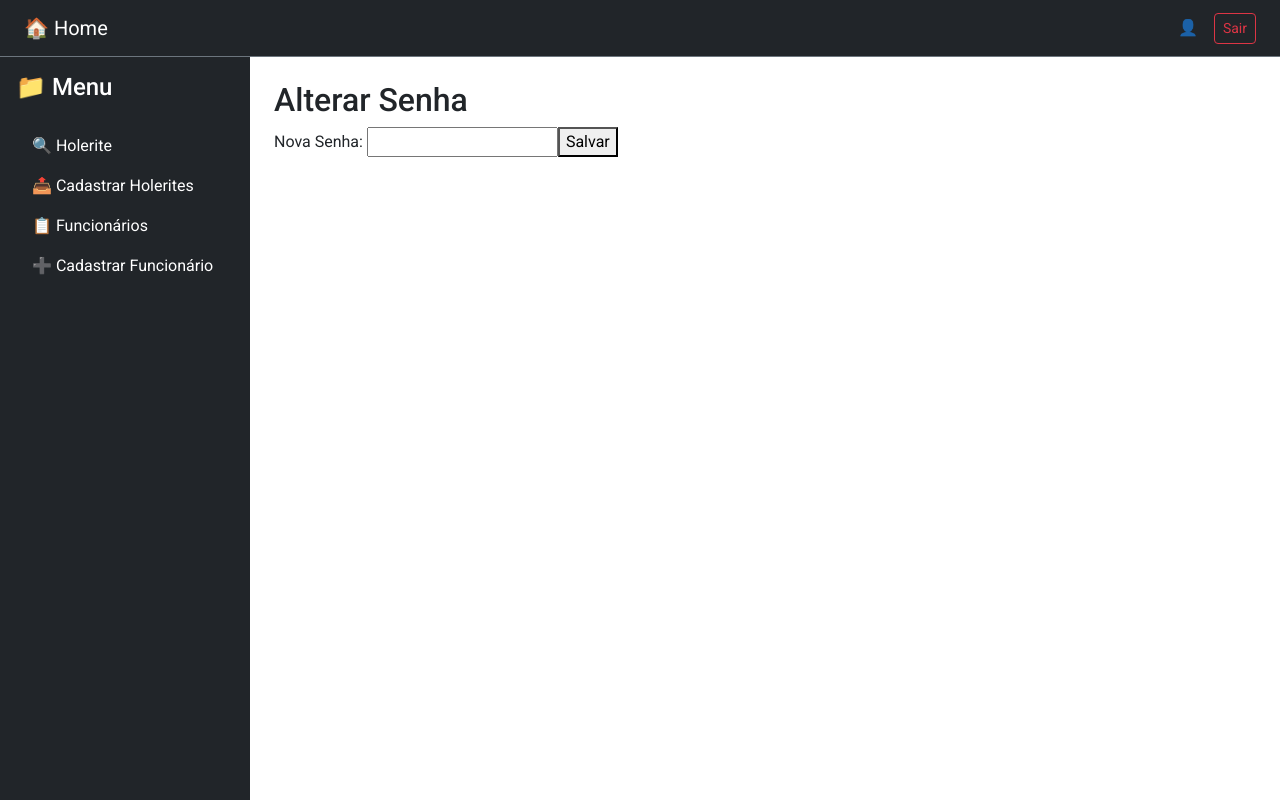
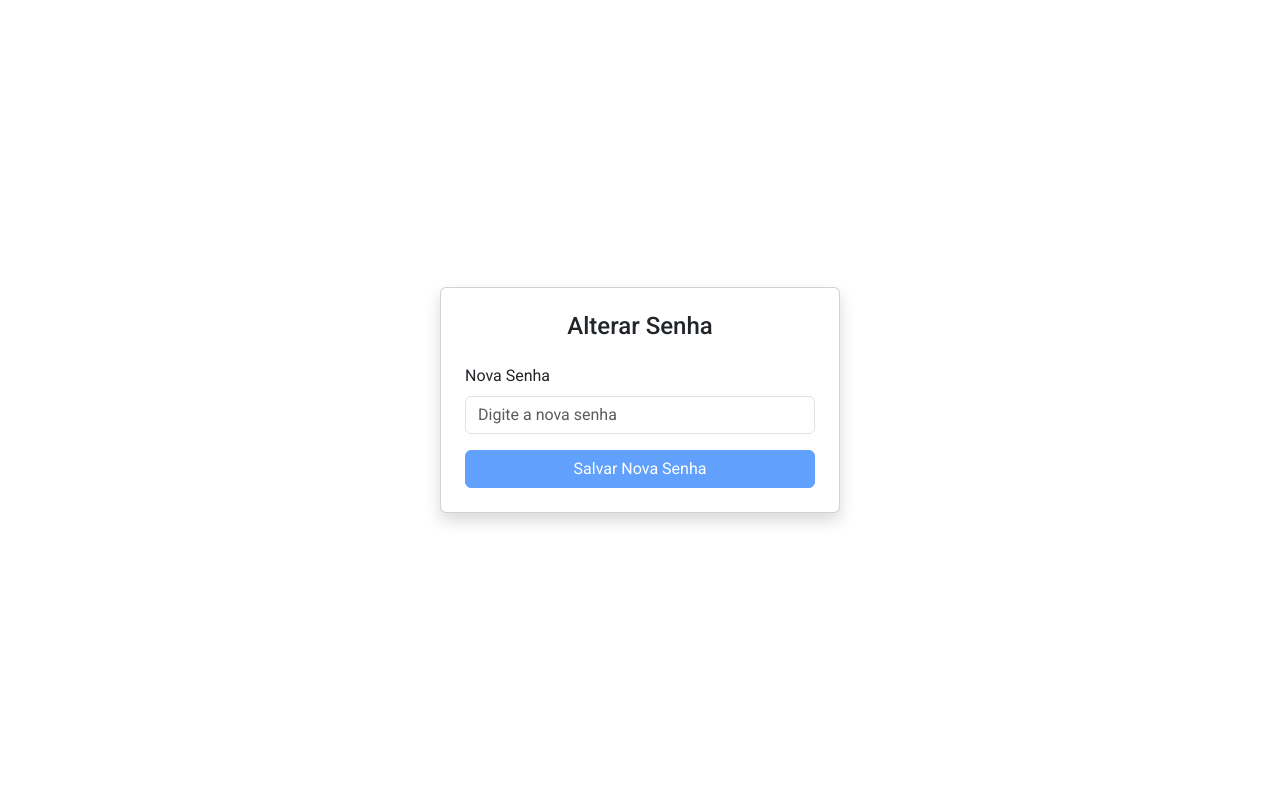
Before and after one commit to danielvieiralopes/holerite-app, an Angular app: page /alterar-senha in a window 1280 px wide. Built offline with nearby package versions, Linux system fonts and the light colour scheme.

Commit message:
feat: adicionar rota para alteração de senha e aprimorar AlterarSenhaComponent com validação e estilização

```diff
--- a/src/app/app.routes.ts
+++ b/src/app/app.routes.ts
@@ -9,6 +9,7 @@ import { AlterarSenhaComponent } from './auth/alterar-senha/alterar-senha.compon
 
 export const routes: Routes = [
   { path: 'login', component: LoginComponent },
+  {path: 'alterar-senha', component: AlterarSenhaComponent},
 
   {
     path: '',
--- a/src/app/auth/alterar-senha/alterar-senha.component.html
+++ b/src/app/auth/alterar-senha/alterar-senha.component.html
@@ -1,7 +1,25 @@
-<h2>Alterar Senha</h2>
-<form [formGroup]="form" (ngSubmit)="onSubmit()">
-  <label>Nova Senha:
-    <input type="password" formControlName="novaSenha" />
-  </label>
-  <button type="submit">Salvar</button>
-</form>
+<div class="container d-flex justify-content-center align-items-center vh-100">
+  <div class="card shadow p-4" style="width: 100%; max-width: 400px;">
+    <h4 class="text-center mb-4">Alterar Senha</h4>
+    <form [formGroup]="form" (ngSubmit)="onSubmit()">
+      <div class="mb-3">
+        <label for="novaSenha" class="form-label">Nova Senha</label>
+        <input
+          type="password"
+          id="novaSenha"
+          class="form-control"
+          formControlName="novaSenha"
+          placeholder="Digite a nova senha"
+        />
+
+        <!-- adicione validacao para pelo menos uma letra minuscula uma maiuscula e um caractere especial e no minimo 6 caracteres -->
+        <div *ngIf="form.get('novaSenha')?.invalid && form.get('novaSenha')?.touched" class="text-danger mt-1">
+          A senha deve ter no mínimo 6 caracteres.
+        </div>
+      </div>
+      <button type="submit" class="btn btn-primary w-100" [disabled]="form.invalid">
+        Salvar Nova Senha
+      </button>
+    </form>
+  </div>
+</div>
--- a/src/app/core/services/auth.service.ts
+++ b/src/app/core/services/auth.service.ts
@@ -1,6 +1,7 @@
 import { HttpClient } from "@angular/common/http";
 import { Injectable } from "@angular/core";
 import { Observable } from "rxjs";
+import { Funcionario } from "../models/funcionario";
 
 @Injectable({ providedIn: 'root' })
 export class AuthService {
@@ -32,4 +33,8 @@ export class AuthService {
    return this.http.post<{ token: string }>(`${this.apiUrl}/change-password`, { senhaAtual, novaSenha });
 }
 
+  cadastrar(funcionario: Funcionario): Observable<Funcionario> {
+    return this.http.post<Funcionario>(`${this.apiUrl}/register`, funcionario);
+  }
+
 }
--- a/src/app/core/services/funcionario.service.ts
+++ b/src/app/core/services/funcionario.service.ts
@@ -15,10 +15,6 @@ export class FuncionarioService {
     return this.http.get<Funcionario[]>(this.apiUrl);
   }
 
-  cadastrar(funcionario: Funcionario): Observable<Funcionario> {
-    return this.http.post<Funcionario>(this.apiUrl, funcionario);
-  }
-
   atualizar(funcionario: Funcionario): Observable<Funcionario> {
     return this.http.put<Funcionario>(`${this.apiUrl}/${funcionario.id}`, funcionario);
   }
--- a/src/app/funcionarios/cadastro-funcionario/cadastro-funcionario.component.ts
+++ b/src/app/funcionarios/cadastro-funcionario/cadastro-funcionario.component.ts
@@ -1,11 +1,10 @@
 import { Funcionario } from './../../core/models/funcionario';
 import { Component } from '@angular/core';
 import { FormBuilder, Validators, ReactiveFormsModule, FormsModule, NgForm } from '@angular/forms';
-import { FuncionarioService } from '../../core/services/funcionario.service';
 import { Router } from '@angular/router';
 import { CommonModule } from '@angular/common';
 import { ETipoUsuario } from '../../core/enums/EtipoUsuario';
-
+import { AuthService } from '../../core/services/auth.service';
 
 @Component({
   selector: 'app-cadastro-funcionario',
@@ -23,7 +22,7 @@ export class CadastroFuncionarioComponent {
 
   constructor(
     private fb: FormBuilder,
-    private funcionarioService: FuncionarioService,
+    private authService: AuthService,
     private router: Router
   ) {this.form =this.fb.group({
     nome: ['', Validators.required],
@@ -44,7 +43,7 @@ export class CadastroFuncionarioComponent {
   }
 
 cadastrarFuncionario(form: NgForm) {
-  this.funcionarioService.cadastrar(this.funcionario).subscribe({
+  this.authService.cadastrar(this.funcionario).subscribe({
     next: () => {
       this.mensagem = 'Funcionário cadastrado com sucesso!';
       this.funcionario = { nomeFuncionario: '', cpf: '', dataNascimento: '', tipoUsuario: ETipoUsuario.Usuario }; // Limpa o formulário
```
